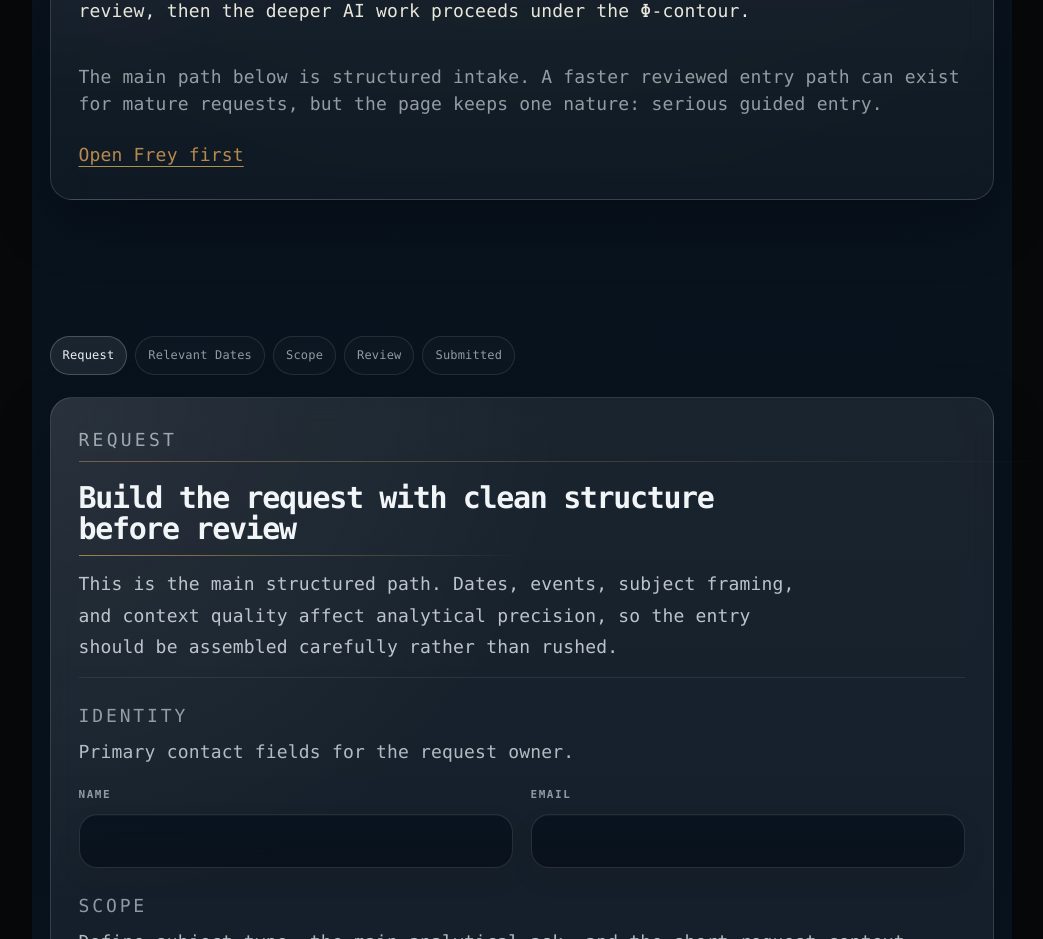
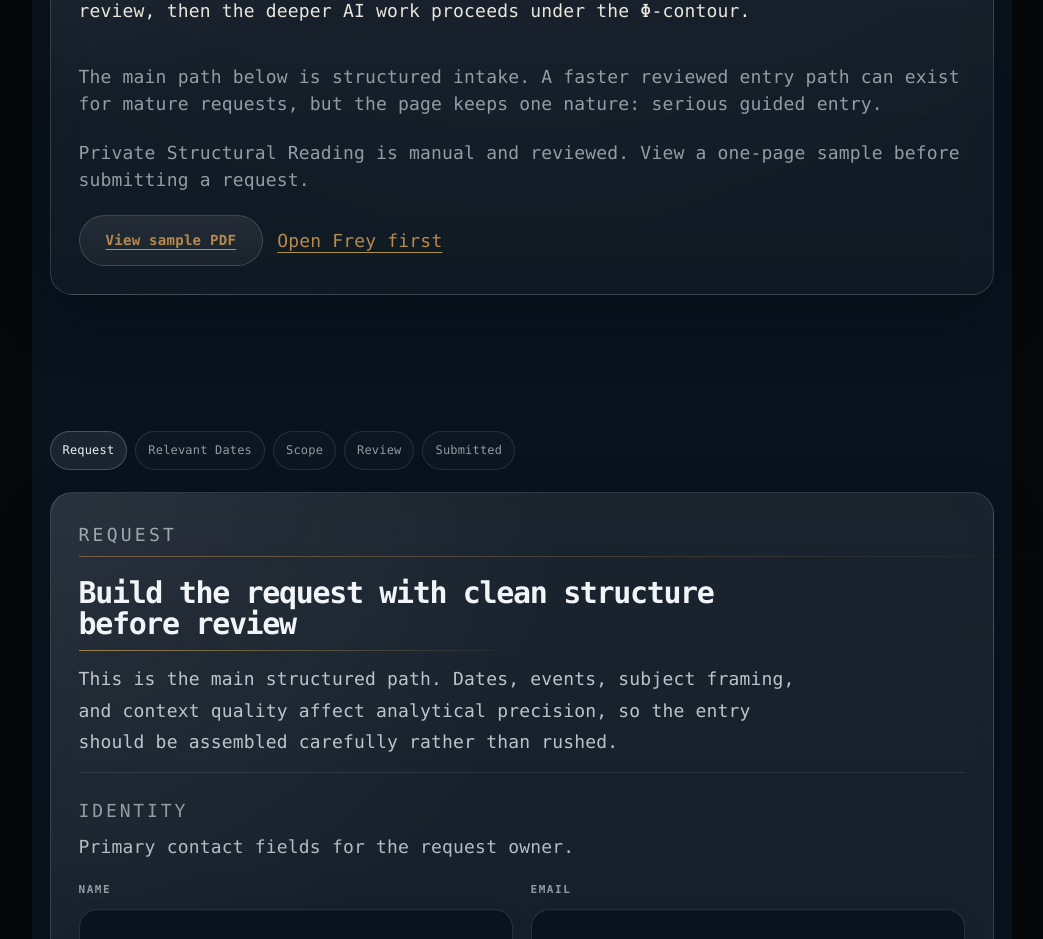
Before and after one commit to AiBhrigu/bhrigu-portal, a Next.js app: page /access in a window 1280 px wide. Shown: the part 900-1839 px from the top of the page, without its empty margins (111-1154 px from the left). Built offline with nearby package versions, Linux system fonts and the light colour scheme.

Commit message:
ACCESS_USER_EXAMPLE_PDF_LINK_v0_1

```diff
--- a/pages/access.tsx
+++ b/pages/access.tsx
@@ -859,7 +859,19 @@ function IntroBlock() {
         The main path below is structured intake. A faster reviewed entry path can exist for mature requests, but the page keeps one nature: serious guided entry.
       </p>
 
-      <div className="actions">
+      <p className="tiny" data-access-pdf-sample-copy="ACCESS_USER_EXAMPLE_PDF_V0_1">
+        Private Structural Reading is manual and reviewed. View a one-page sample before submitting a request.
+      </p>
+
+      <div className="actions" data-access-pdf-sample="ACCESS_USER_EXAMPLE_PDF_V0_1">
+        <a
+          href="/access-private-structural-reading-sample-v0-1.pdf"
+          className="btnSecondary"
+          target="_blank"
+          rel="noopener noreferrer"
+        >
+          View sample PDF
+        </a>
         <Link href="/frey" className="btnGhost">Open Frey first</Link>
       </div>
     </section>
```
Also changed, not shown: 1 other file (tests, documents, lock files or other folders).
